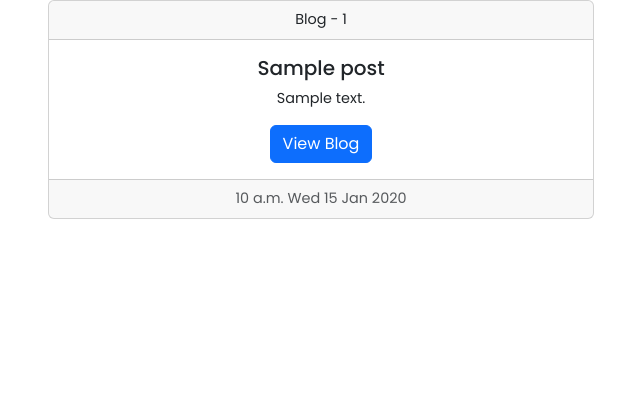
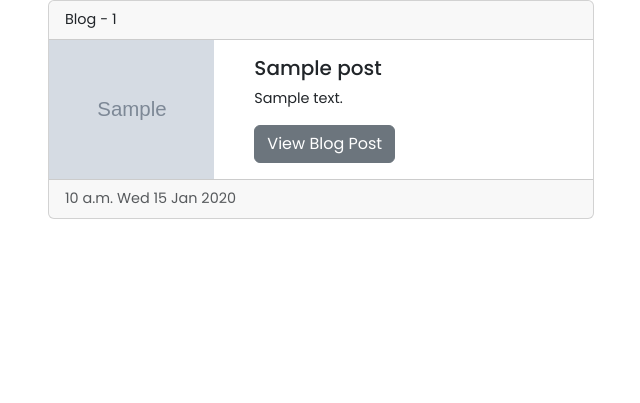
Before and after one commit to IMZihad21/django-blogs, a Django app: page / in a window 1280 px wide. Shown: the part 56-459 px from the top of the page, without its empty margins (34-674 px from the left). Run offline with Django 4.2, Linux system fonts and the light colour scheme; tables that the repository leaves empty hold one stand-in row (values such as "Sample post"); grey boxes marked "Sample" are stand-in pictures; some libraries are stand-ins or nearby versions.

Commit message:
blog: home blog cards styled
Signed-off-by: ZèD <imzihad@gmail.com>

```diff
--- a/static/css/base.css
+++ b/static/css/base.css
@@ -68,6 +68,12 @@ body {
     object-fit: cover;
 }
 
+.blog-card-image {
+    width: 100%;
+    height: 100%;
+    object-fit: cover;
+}
+
 .blog-content {
     font-size: 18px;
 }
--- a/templates/blog/details.html
+++ b/templates/blog/details.html
@@ -17,6 +17,6 @@
         </figcaption>
     </figure>
     <p class="blog-content">
-        {{ blog.content }}
+        {{ blog.content|linebreaks }}
     </p>
 {% endblock content %}
--- a/templates/blog/index.html
+++ b/templates/blog/index.html
@@ -1,4 +1,5 @@
 {% extends "base/index.html" %}
+{% load static %}
 
 {% block title %}
 {{ title }}
@@ -8,14 +9,26 @@
     <div class="row" hx-boost="true">
         {% for blog in blogs %}
             <div class="col-12 col-md-6">
-                <div class="card text-center h-100">
+                <div class="card h-100">
                     <div class="card-header">
                         Blog - {{ forloop.counter }}
                     </div>
+                    <div class="row">
+                        <div class="col-4">
+                            <img
+                            class="blog-card-image"
+                            src="{% get_media_prefix %}{{ blog.image }}"
+                            alt="{{ blog.title }}"
+                            loading="lazy"
+                            />
+                        </div>
+                        <div class="col-8">
                             <div class="card-body">
                               <h5 class="card-title">{{ blog.title }}</h5>
-                      <p class="card-text">{{ blog.content }}</p>
-                      <a href="{% url 'blog_detail' blog.slug %}" class="btn btn-primary">View Blog</a>
+                              <p class="card-text">{{ blog.content|truncatechars:300 }}</p>
+                              <a href="{% url 'blog_detail' blog.slug %}" class="btn btn-secondary">View Blog Post</a>
+                            </div>
+                        </div>
                       </div>
                       <div class="card-footer text-muted">
                           {{ blog.created_on|date:"P D d M Y" }}
```
Lines whose indentation alone changed are shown as unchanged.
